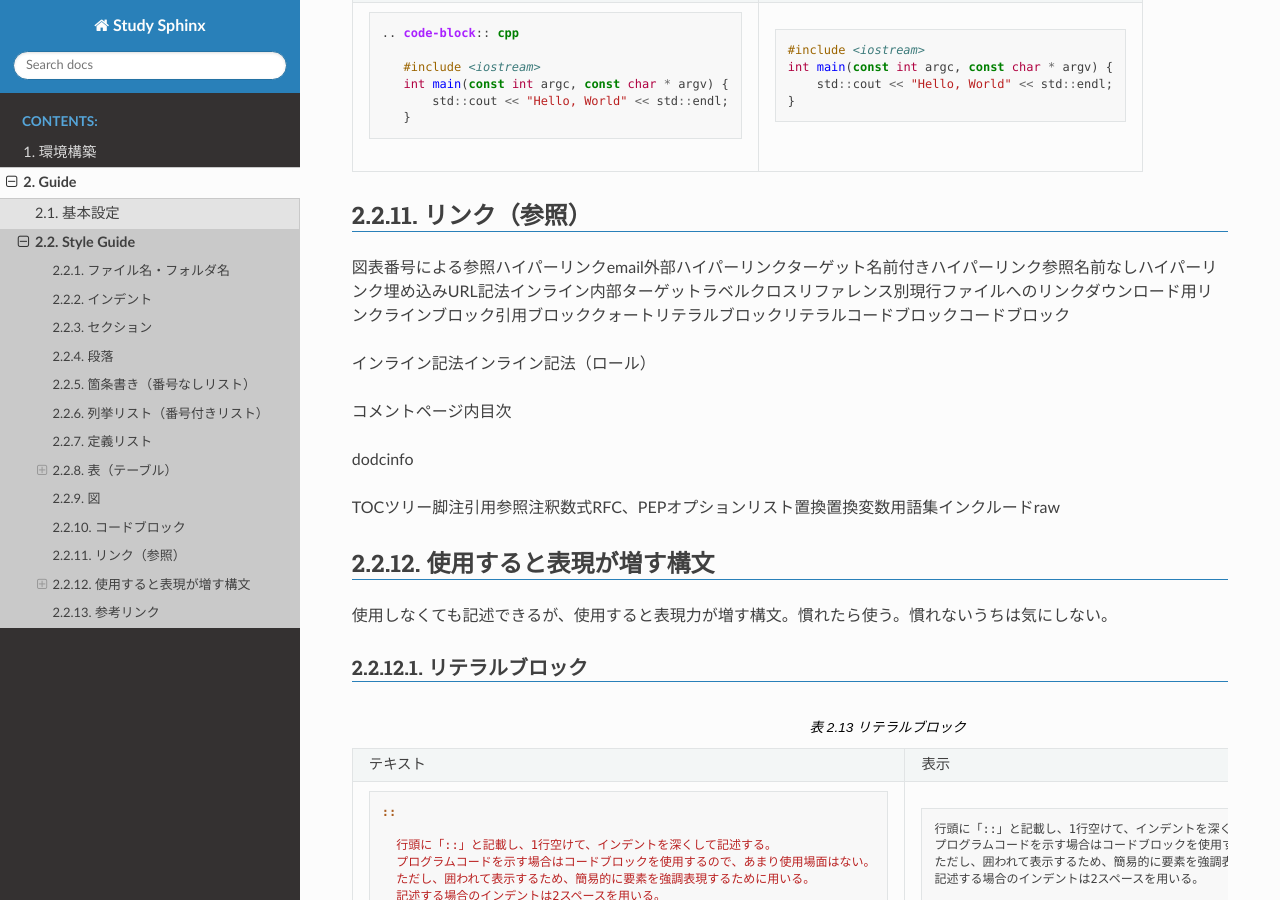
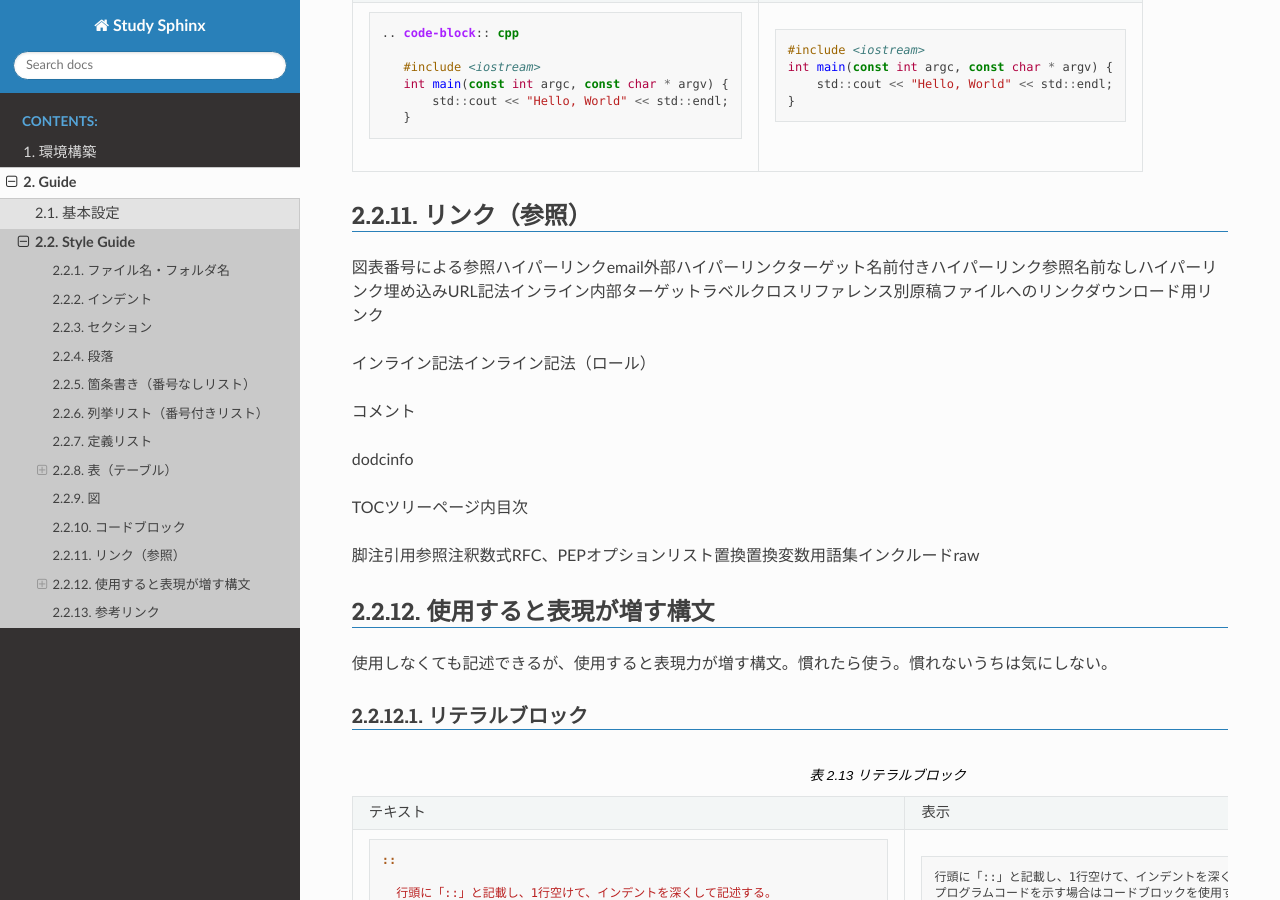
Before and after one commit to kkAyataka/study-sphinx, a Sphinx documentation site: the page built from doc/guide/style-guide.rst, in a window 1280 px wide and 900 px high, scrolled down 5934 px. Built offline with Sphinx 7.4.7 and the Read the Docs theme 2.0.0, drawn with Linux system fonts in a browser that asks for light colours.

Commit message:
Adjust note

```diff
--- a/doc/guide/style-guide.rst
+++ b/doc/guide/style-guide.rst
@@ -215,25 +215,19 @@ email
 インライン内部ターゲット
 ラベル
 クロスリファレンス
-別現行ファイルへのリンク
+別原稿ファイルへのリンク
 ダウンロード用リンク
-ラインブロック
-引用ブロック
-クォートリテラルブロック
-リテラルコードブロック
-コードブロック
-
-
 
 インライン記法
 インライン記法（ロール）
 
 コメント
-ページ内目次
 
 dodcinfo
 
 TOCツリー
+ページ内目次
+
 脚注
 引用参照
 注釈
```
